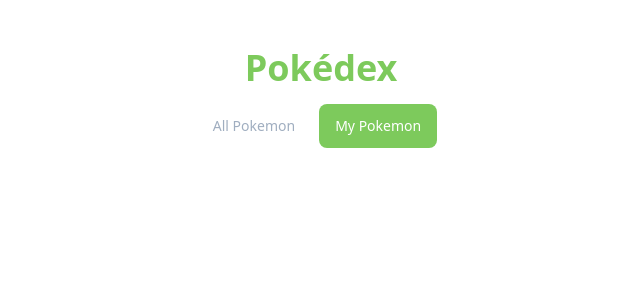
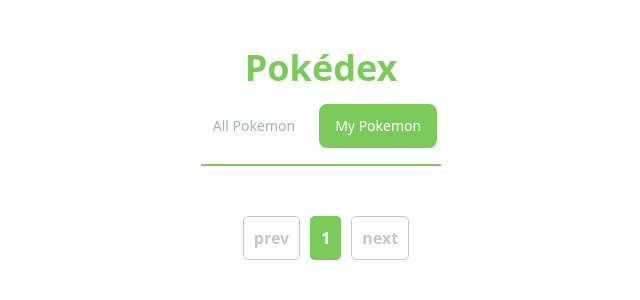
Before and after one commit to mune-kyun/gravel-technical, a Next.js app: page /my-list in a window 1280 px wide. Shown: the top 300 px of the page, without its empty margins (319-959 px from the left). Built offline with nearby package versions, Linux system fonts and the light colour scheme.

Commit message:
list all saved poke

```diff
--- a/src/components/Tabs.js
+++ b/src/components/Tabs.js
@@ -12,8 +12,8 @@
 
 export default function Tabs({ currentLink }) {
   return (
-    <ul class="flex flex-wrap justify-center text-sm font-medium text-center w-fit px-4">
-      <li class="mr-2">
+    <ul className="flex flex-wrap justify-center text-sm font-medium text-center w-fit px-4">
+      <li className="mr-2">
         <Link
           href="/"
           className="inline-block px-4 py-3 rounded-lg"
@@ -22,7 +22,7 @@
           All Pokemon
         </Link>
       </li>
-      <li class="mr-2">
+      <li className="mr-2">
         <Link
           href="/my-list"
           className="inline-block px-4 py-3 rounded-lg hover:text-gray-900 hover:bg-gray-100"
--- a/src/components/card.js
+++ b/src/components/card.js
@@ -5,8 +5,8 @@
 const imgBaseURL =
   "https://raw.githubusercontent.com/PokeAPI/sprites/master/sprites/pokemon/";
 
-export default function Card({ name, url }) {
-  const idPath = getIdByUrl(url);
+export default function Card({ name, url, id }) {
+  const idPath = id ? id : url ? getIdByUrl(url) : "";
   const formattedName = formatName(name);
 
   return (
--- a/src/pages/my-list/index.js
+++ b/src/pages/my-list/index.js
@@ -1,13 +1,55 @@
 import AppTitle from "@/components/AppTitle";
+import Card from "@/components/Card";
 import Tabs from "@/components/Tabs";
+import { useEffect, useState } from "react";
+import ReactPaginate from "react-paginate";
+import { useMainContext } from "../context/mainContext";
+import { transformObjectToArray } from "@/utils";
+
+const ITEM_PER_PAGE = 16;
 
 export default function MyList() {
+  const [offset, setOffset] = useState(0);
+  const [pageCount, setPageCount] = useState(1);
+  const [pokemon, setPokemon] = useState([]);
+
+  const { mainGetPokemon } = useMainContext();
+
+  const fetchPokemonLocal = (offset = 0) => {
+    const data = transformObjectToArray(mainGetPokemon());
+    setPokemon(data);
+    // setPageCount(pageCount);
+  };
+
+  useEffect(() => {
+    fetchPokemonLocal(offset);
+  }, [offset]);
+
+  const handlePageClick = (event) => {
+    setOffset(event.selected);
+  };
+
   return (
     <main
       className={`flex min-h-screen flex-col items-center py-12 px-6 gap-4`}
     >
       <AppTitle />
       <Tabs currentLink={"mylist"} />
+      <div className="grid grid-cols-2 gap-6 gap-x-10 sm:gap-x-20 md:grid-cols-4 mb-6 border-t-2 border-[#7dca5c] ">
+        {pokemon.map(({ name, id }) => (
+          <Card key={name} name={name} id={id} />
+        ))}
+      </div>
+      <ReactPaginate
+        breakLabel="..."
+        previousLabel={"prev"}
+        nextLabel={"next"}
+        pageRangeDisplayed={3}
+        pageCount={pageCount}
+        onPageChange={handlePageClick}
+        containerClassName={"pagination"}
+        activeClassName={"active"}
+      />
     </main>
   );
 }
--- a/src/utils/index.js
+++ b/src/utils/index.js
@@ -66,6 +66,12 @@
   return transformedData;
 };
 
+export const transformObjectToArray = (data) => {
+  let arr = [];
+  Object.keys(data).map((key) => arr.push(data[key]));
+  return arr;
+};
+
 export const getFifty = () => {
   return Math.random() < 0.5;
 };
```
